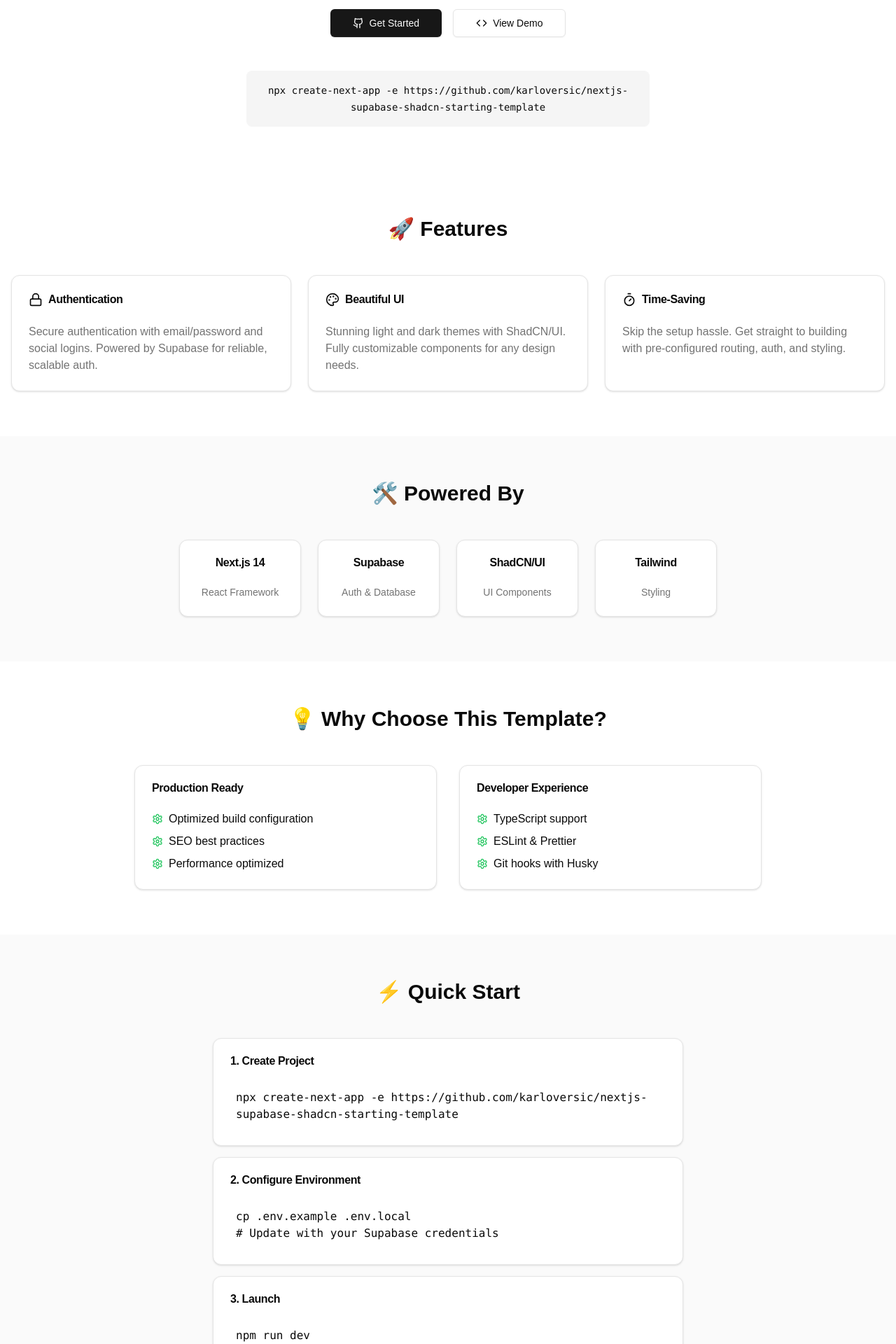
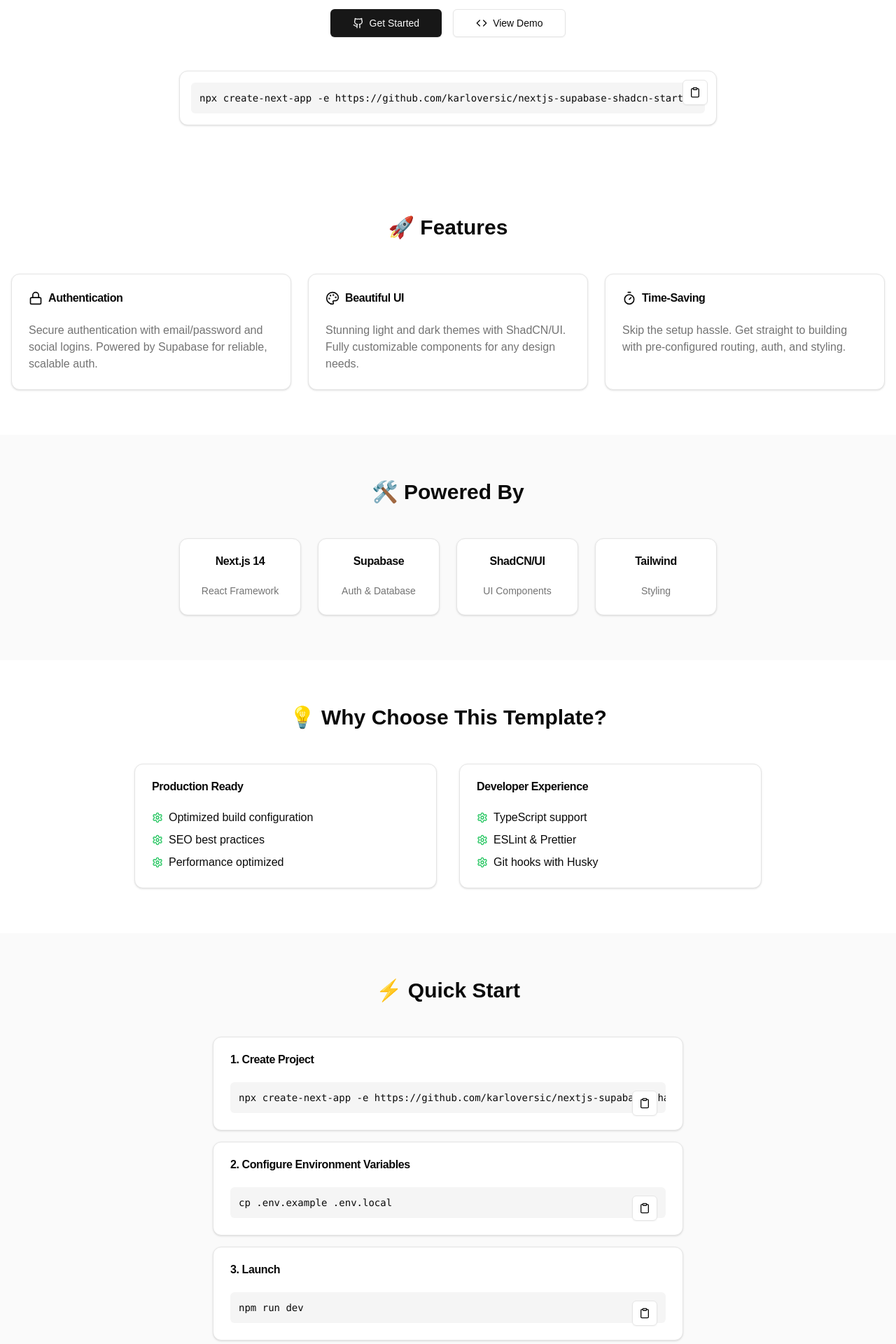
Before and after one commit to karloversic/nextjs-supabase-shadcn-starting-template, a Next.js app: page / in a window 1280 px wide. Shown: the part 280-2200 px from the top of the page at 70% size. Built offline with nearby package versions, Linux system fonts and the light colour scheme; no server answers.

Commit message:
add code box component with copy to clipboard icon

```diff
--- a/app/(root)/page.tsx
+++ b/app/(root)/page.tsx
@@ -5,6 +5,7 @@
 import { Card, CardContent, CardHeader, CardTitle } from "@/components/ui/card";
 import { Github, Lock, Palette, Code, Timer, Settings } from "lucide-react";
 import Link from "next/link";
+import CodeBox from "@/components/landing/code-box";
 
 const LandingPage = () => {
   return (
@@ -31,12 +32,7 @@
             </Button>{" "}
           </Link>
         </div>
-        <div className="bg-muted p-4 rounded-lg max-w-xl mx-auto">
-          <code className="text-sm">
-            npx create-next-app -e
-            https://github.com/karloversic/nextjs-supabase-shadcn-starting-template
-          </code>
-        </div>
+        <CodeBox command="npx create-next-app -e https://github.com/karloversic/nextjs-supabase-shadcn-starting-template" />
       </header>
 
       {/* Features Section */}
@@ -193,22 +189,19 @@
               <CardTitle>1. Create Project</CardTitle>
             </CardHeader>
             <CardContent>
-              <code className="bg-background p-2 rounded block dark:bg-neutral-800">
-                npx create-next-app -e
-                https://github.com/karloversic/nextjs-supabase-shadcn-starting-template
-              </code>
+              <CodeBox
+                command="npx create-next-app -e https://github.com/karloversic/nextjs-supabase-shadcn-starting-template"
+                useCard={false}
+              />
             </CardContent>
           </Card>
 
           <Card className="dark:border-neutral-800">
             <CardHeader>
-              <CardTitle>2. Configure Environment</CardTitle>
+              <CardTitle>2. Configure Environment Variables</CardTitle>
             </CardHeader>
             <CardContent>
-              <code className="bg-background p-2 rounded block dark:bg-neutral-800">
-                cp .env.example .env.local
-                <br /># Update with your Supabase credentials
-              </code>
+              <CodeBox command="cp .env.example .env.local" useCard={false} />
             </CardContent>
           </Card>
 
@@ -217,9 +210,7 @@
               <CardTitle>3. Launch</CardTitle>
             </CardHeader>
             <CardContent>
-              <code className="bg-background p-2 rounded block dark:bg-neutral-800">
-                npm run dev
-              </code>
+              <CodeBox command="npm run dev" useCard={false} />
             </CardContent>
           </Card>
         </div>
--- /dev/null
+++ b/components/landing/code-box.tsx
@@ -0,0 +1,58 @@
+"use client";
+
+import { useState } from "react";
+import { Clipboard, Check } from "lucide-react";
+import { Button } from "@/components/ui/button";
+import { Card, CardContent } from "@/components/ui/card";
+import { useMessage } from "@/context/MessagesProvider";
+
+interface CodeBoxProps {
+  command: string;
+  useCard?: boolean;
+}
+
+export default function CodeBox({ command, useCard = true }: CodeBoxProps) {
+  const [isCopied, setIsCopied] = useState(false);
+  const { showMessage } = useMessage();
+
+  const copyToClipboard = async () => {
+    try {
+      await navigator.clipboard.writeText(command);
+      setIsCopied(true);
+      showMessage("Copied to clipboard!", "success", 3000); // Message will disappear after 3 seconds
+      setTimeout(() => setIsCopied(false), 3000);
+    } catch (err) {
+      console.error("Failed to copy text: ", err);
+      showMessage("Failed to copy", "error", 3000);
+    }
+  };
+
+  const Content = (
+    <>
+      <pre className="text-sm md:text-md font-mono bg-muted p-3 rounded-md overflow-x-auto">
+        <code>{command}</code>
+      </pre>
+      <Button
+        variant="outline"
+        size="icon"
+        className="absolute top-3 right-3"
+        onClick={copyToClipboard}
+        aria-label={isCopied ? "Copied" : "Copy to clipboard"}
+      >
+        {isCopied ? (
+          <Check className="h-4 w-4" />
+        ) : (
+          <Clipboard className="h-4 w-4" />
+        )}
+      </Button>
+    </>
+  );
+
+  return useCard ? (
+    <Card className="relative max-w-xl lg:max-w-2xl xl:max-w-3xl mx-auto">
+      <CardContent className="p-4">{Content}</CardContent>
+    </Card>
+  ) : (
+    <div className="relative">{Content}</div>
+  );
+}
```
